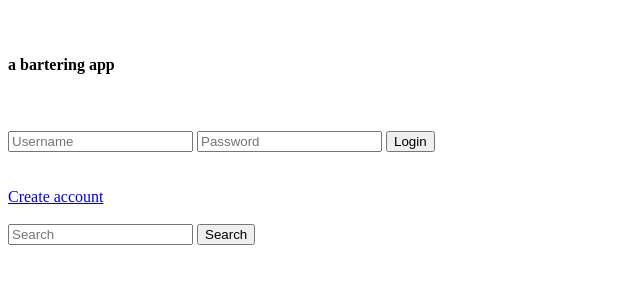
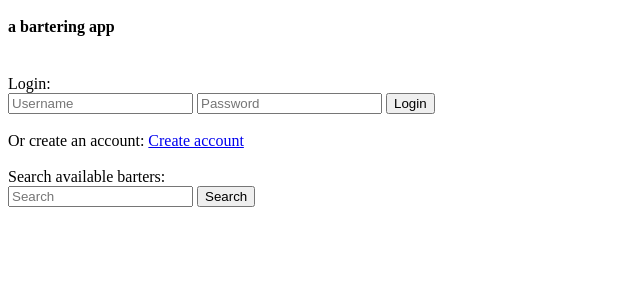
Before and after one commit to errorPort3R/VertoSwap, a plain HTML site: page src/main/resources/templates/home.html in a window 1280 px wide. Shown: the part 50-334 px from the top of the page, without its empty margins (0-640 px from the left). Drawn offline with Linux system fonts and the light colour scheme.

Commit message:
Change html

```diff
--- a/src/main/resources/templates/home.html
+++ b/src/main/resources/templates/home.html
@@ -5,17 +5,20 @@
     <title>VertoSwap</title>
 </head>
 <body>
-<h2>VertoSwap</h2><br>
-<h4>a bartering app</h4><br><br>
+<h2>VertoSwap</h2>
+<h4>a bartering app</h4><br>
+Login:
 <form action="/login" method="post">
     <input type="text" name="username" placeholder="Username"/>
     <input type="password" name="password" placeholder="Password"/>
     <button type="submit">Login</button>
-</form><br><br>
+</form><br>
+Or create an account:
 <a href="/account-create">Create account</a><br><br>
+Search available barters:
 <form action="/item-read" method="get">
     <input type="text" name="search" placeholder="Search"/>
     <button type="submit">Search</button>
-</form><br><br>
+</form>
 </body>
 </html>
```
Also changed, not shown: 1 other file.
